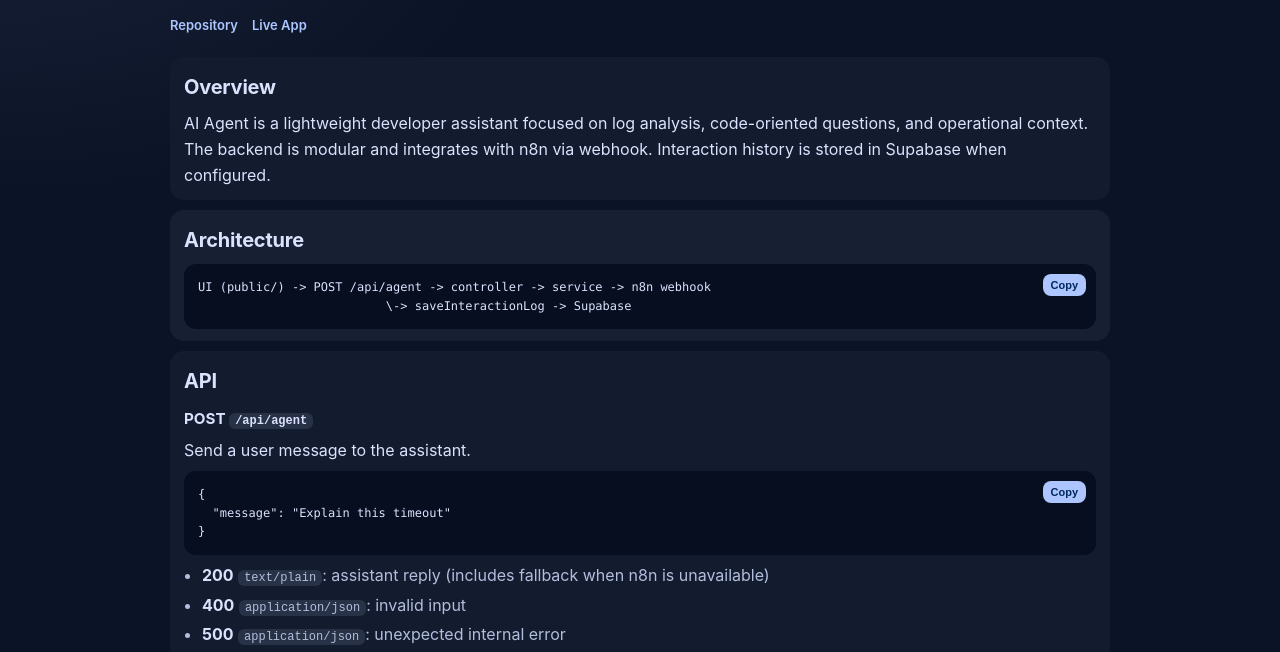
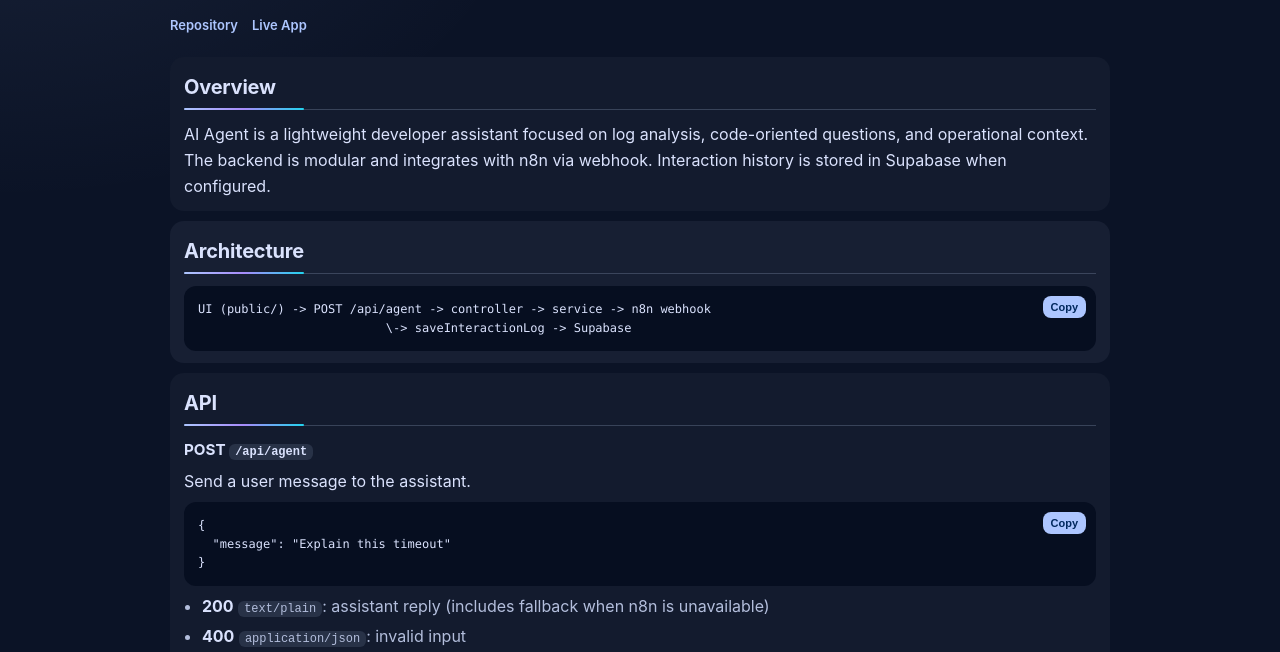
Before and after one commit to sfturio/ai-agent-n8n, a website: page docs/index.html in a window 1280 px wide. Shown: the part 135-787 px from the top of the page. Drawn offline with Linux system fonts and the light colour scheme.

Commit message:
style(docs): restore colored section accent bar in modern docs layout

```diff
--- a/docs/style.css
+++ b/docs/style.css
@@ -6,6 +6,8 @@
   --text: #0f172a;
   --muted: #52607a;
   --primary: #3b74e9;
+  --accent: #7c3aed;
+  --accent-2: #06b6d4;
   --code-bg: #0b1326;
   --code-text: #dae2fd;
 }
@@ -18,6 +20,8 @@
   --text: #dae2fd;
   --muted: #b3bedc;
   --primary: #adc6ff;
+  --accent: #a78bfa;
+  --accent-2: #22d3ee;
   --code-bg: #060e20;
   --code-text: #dae2fd;
 }
@@ -130,9 +134,23 @@ section:nth-of-type(odd) {
 }
 
 h2 {
-  margin: 0 0 8px;
+  margin: 0 0 12px;
   font-size: 1.25rem;
   letter-spacing: -0.01em;
+  position: relative;
+  padding-bottom: 6px;
+  border-bottom: 1px solid rgba(127, 140, 170, 0.35);
+}
+
+h2::after {
+  content: "";
+  position: absolute;
+  left: 0;
+  bottom: -1px;
+  width: 120px;
+  height: 2px;
+  border-radius: 999px;
+  background: linear-gradient(90deg, var(--primary), var(--accent), var(--accent-2));
 }
 
 h3 {
```
